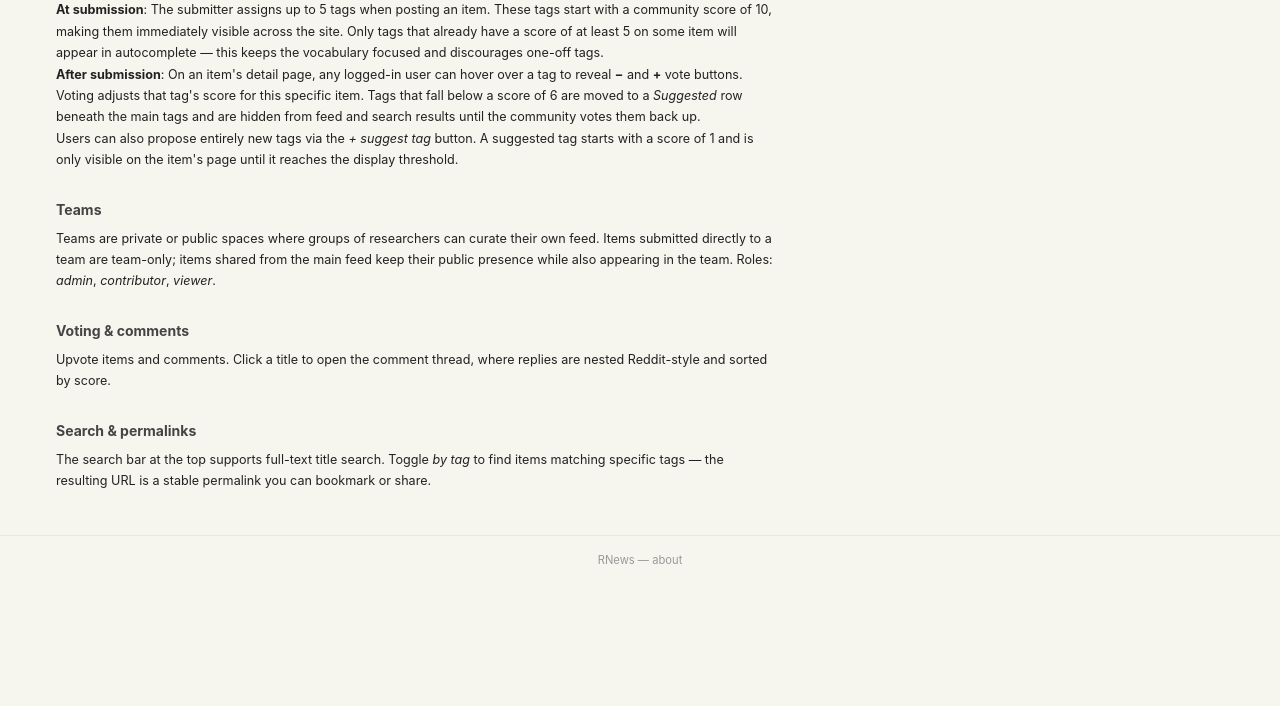
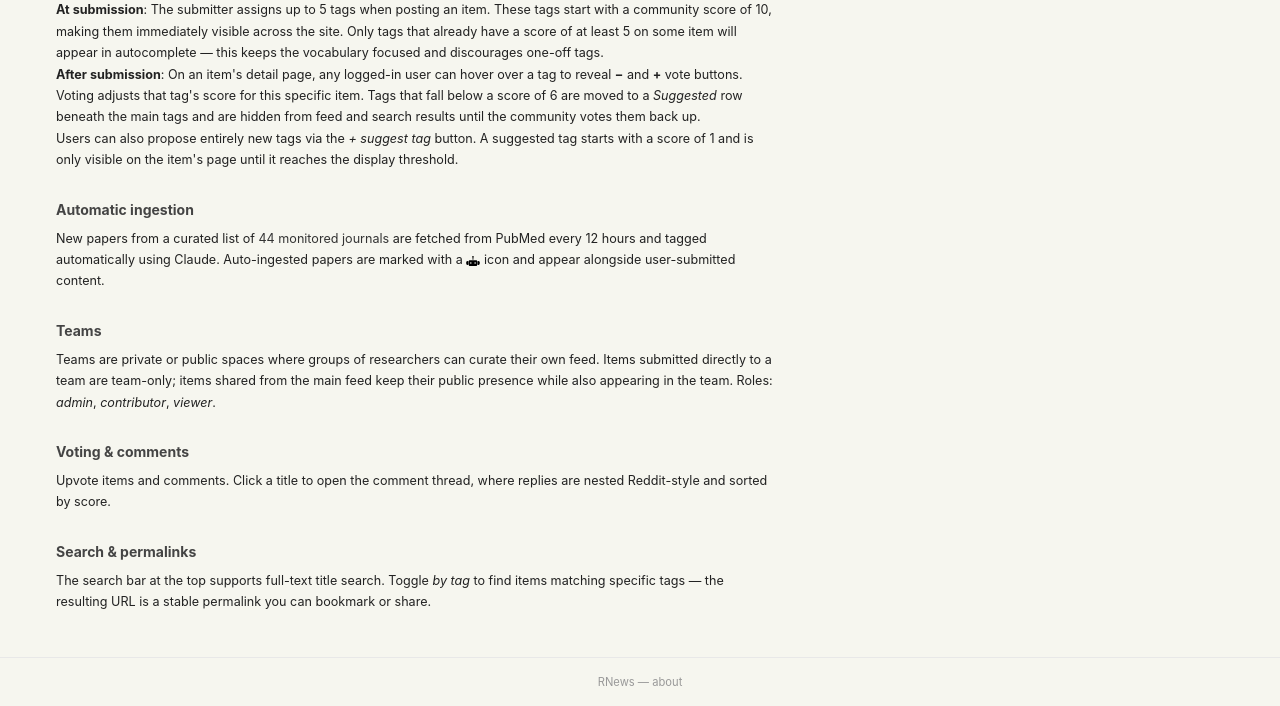
Before and after one commit to jsgounot/RNews, a FastAPI app: page /about in a window 1280 px wide. Shown: the part 411-1117 px from the top of the page. Before the commit the page ends 975 px from the top, so only its background shows below. Run offline with FastAPI, Linux system fonts and the light colour scheme.

Commit message:
Add the journal sources in the about

```diff
--- a/app/main.py
+++ b/app/main.py
@@ -1204,7 +1204,24 @@ def about_page(
     request: Request,
     user: Optional[User] = Depends(get_current_user),
 ):
-    return templates.TemplateResponse(request, "about.html", {"user": user})
+    return templates.TemplateResponse(
+        request, "about.html", {"user": user, "journals": list(set(_JOURNAL_INDEX.values()))}
+    )
+
+
+@app.get("/journals", response_class=HTMLResponse)
+def journals_page(
+    request: Request,
+    user: Optional[User] = Depends(get_current_user),
+):
+    import json
+    from pathlib import Path
+    journals_path = Path(__file__).parent.parent / "journals.json"
+    try:
+        journals = sorted(json.loads(journals_path.read_text()), key=lambda j: j["name"].lower())
+    except Exception:
+        journals = []
+    return templates.TemplateResponse(request, "journals.html", {"user": user, "journals": journals})
 
 
 # ── User page ─────────────────────────────────────────────────────────────────
--- a/app/templates/about.html
+++ b/app/templates/about.html
@@ -58,6 +58,16 @@
   </section>
 
   <section>
+    <h3>Automatic ingestion</h3>
+    <p>
+      New papers from a curated list of <a href="/journals">{{ journals|length if journals is defined else "" }} monitored journals</a>
+      are fetched from PubMed every 12 hours and tagged automatically using Claude.
+      Auto-ingested papers are marked with a <img src="/static/icons/robot.svg" width="14" height="14" alt="robot" style="vertical-align:middle"/> icon
+      and appear alongside user-submitted content.
+    </p>
+  </section>
+
+  <section>
     <h3>Teams</h3>
     <p>
       Teams are private or public spaces where groups of researchers can
```
Also changed, not shown: app/templates/journals.html (added, +17 -0 lines).
